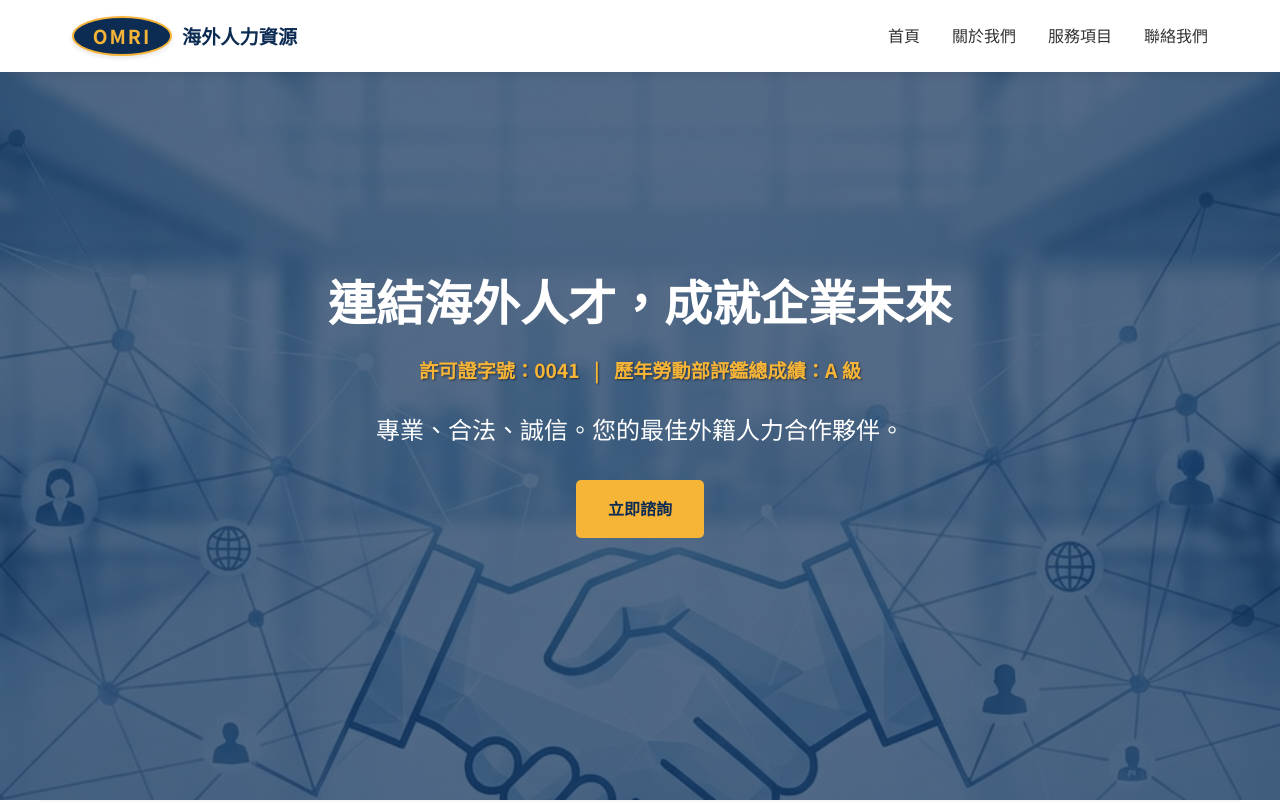
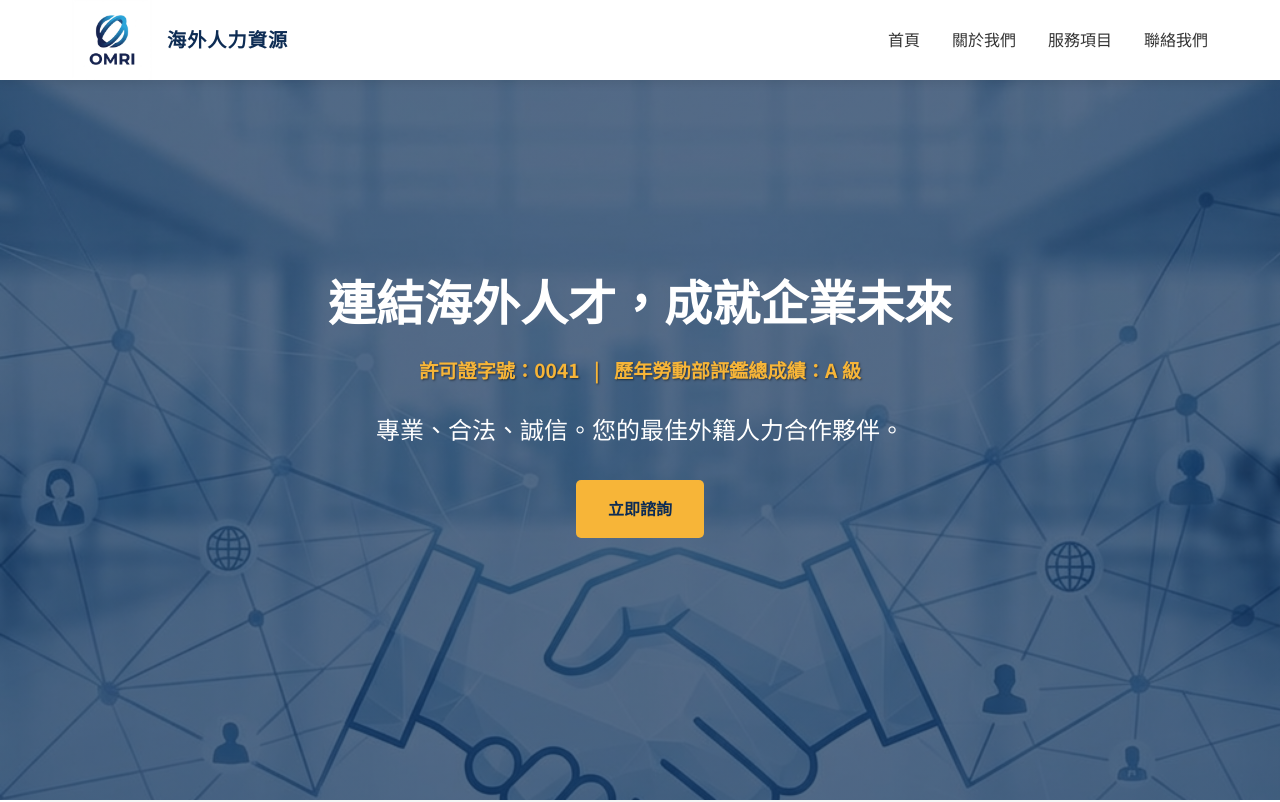
Before and after one commit to hung-yueh/omri, a plain HTML site: page index.html in a window 1280 px wide. Shown: the top 802 px of the page. Drawn offline with Linux system fonts and the light colour scheme.

Commit message:
update logo

```diff
--- a/index.html
+++ b/index.html
@@ -28,9 +28,11 @@
     <!-- Navigation -->
     <header>
         <nav>
-            <a href="#" class="logo" style="display: flex; align-items: center; gap: 0;">
-                <div class="omri-logo">OMRI</div>
-                <span style="font-size: 1.2rem;">海外人力資源</span>
+            <a href="#" class="logo">
+                <img src="assets/logo.png" alt="OMRI Logo" class="omri-logo-img">
+                <div class="logo-text-stack">
+                    <span class="zh-text">海外人力資源</span>
+                </div>
             </a>
             <div class="hamburger">
                 <span class="bar"></span>
@@ -153,7 +155,7 @@
 
     <!-- Footer -->
     <footer>
-        <p>&copy; 2024 海外人力資源管理顧問有限公司. All Rights Reserved.</p>
+        <p>&copy; 2025 海外人力資源管理顧問有限公司. All Rights Reserved.</p>
     </footer>
 
     <script src="script.js"></script>
--- a/styles.css
+++ b/styles.css
@@ -39,7 +39,7 @@ nav {
     align-items: center;
     max-width: 1200px;
     margin: 0 auto;
-    padding: 1rem 2rem;
+    padding: 0 2rem;
 }
 
 .logo {
@@ -49,6 +49,26 @@ nav {
     text-decoration: none;
     display: flex;
     align-items: center;
+    gap: 15px;
+}
+
+.logo-text-stack {
+    display: flex;
+    flex-direction: column;
+    justify-content: center;
+    line-height: 1.2;
+}
+
+.zh-text {
+    font-size: 1.2rem;
+    font-weight: 700;
+    letter-spacing: 1px;
+}
+
+.en-text {
+    font-size: 1.8rem;
+    font-weight: 800;
+    letter-spacing: 2px;
 }
 
 .nav-links {
@@ -71,22 +91,10 @@ nav {
     color: var(--secondary-color);
 }
 
-.omri-logo {
-    display: flex;
-    justify-content: center;
-    align-items: center;
-    width: 100px;
-    height: 40px;
-    background-color: var(--primary-color);
-    border: 2px solid var(--secondary-color);
-    border-radius: 50%; /* Makes it elliptical if width > height */
-    color: var(--secondary-color);
-    font-weight: 800;
-    font-size: 1.2rem;
-    letter-spacing: 2px;
-    text-decoration: none;
-    margin-right: 10px;
-    box-shadow: 0 2px 5px rgba(0,0,0,0.1);
+.omri-logo-img {
+    height: 80px;
+    width: auto;
+    margin-right: 0;
 }
 
 .hamburger {
```
Also changed, not shown: assets/logo-horizontal.png (added), assets/logo.png (added).
